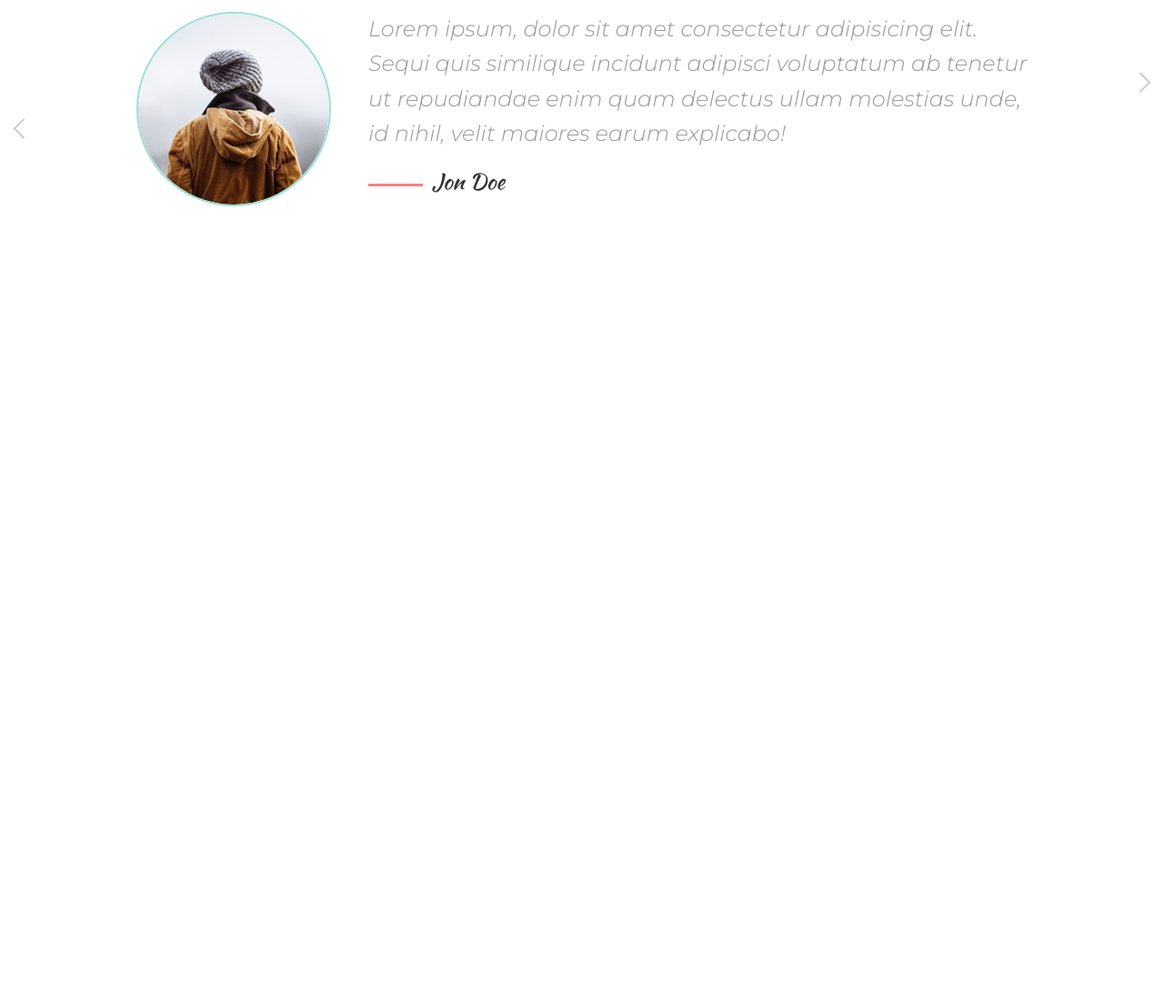
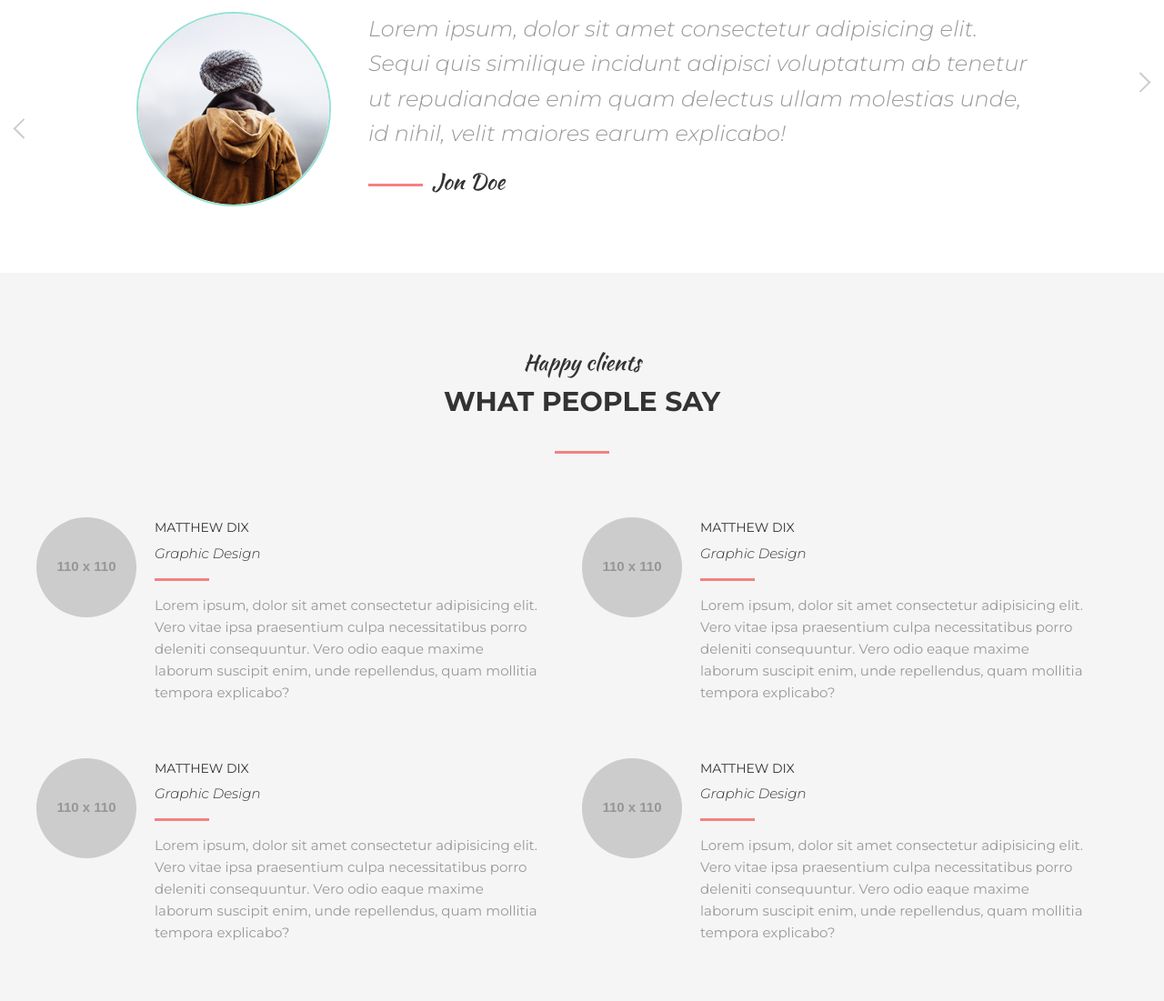
Before and after one commit to imnotasophist/mogo, a plain HTML site: page index.html in a window 1280 px wide. Shown: the part 6604-7705 px from the top of the page at 91% size. Before the commit the page ends 6904 px from the top, so only its background shows below. Drawn offline with Linux system fonts and the light colour scheme; placeholder pictures from the web are drawn by us.

Commit message:
клиенты

```diff
--- a/assets/css/style.css
+++ b/assets/css/style.css
@@ -191,6 +191,9 @@ hr {
 }
 .section--gray {
     background-color: #f8f8f8;
+}
+.section--clients {
+    background-color: #f5f5f5;
 }
 .section__header {
     width: 100%;
@@ -557,3 +560,48 @@ hr {
     font-weight: 300;
     font-style: italic;
 }
+/* Клиенты */
+.clients {
+    display: flex;
+    flex-wrap: wrap;
+    margin-top: 70px;
+}
+.clients__item {
+    width: 50%;
+    padding: 0 45px 0 130px;
+    position: relative;
+    margin-bottom: 60px;
+}
+.clients__photo {
+    width: 110px;
+    height: 110px;
+    border-radius: 50%;
+    position: absolute;
+    top: 0;
+    left: 0;
+    z-index: 1;
+}
+.clients__name {
+    margin-bottom: 5px;
+    font-size: 14px;
+    color: #333333;
+    text-transform: uppercase;
+}
+.clients__prof {
+    font-size: 15px;
+    color: #333333;
+    font-style: italic;
+    font-weight: 300;
+}
+.clients__text {
+    font-size: 15px;
+    color: #999999;
+}
+.clients__text:before {
+    content: "";
+    display: block;
+    width: 60px;
+    height: 3px;
+    background-color: #f38181;
+    margin: 15px 0;
+}
--- a/index.html
+++ b/index.html
@@ -439,5 +439,56 @@
         </div>
     </div>
 
+    <section class="section section--clients">
+        <div class="container">
+            <div class="section__header">
+                <h3 class="section__suptitle">Happy clients</h3>
+                <h2 class="section__title">What people say</h2>
+            </div>
+            <div class="clients">
+                <div class="clients__item">
+                    <img class="clients__photo" src="http://placehold.it/110" alt="">
+                    <div class="clients__content">
+                        <div class="clients__name">Matthew Dix</div>
+                        <div class="clients__prof">Graphic Design</div>
+                        <div class="clients__text">Lorem ipsum, dolor sit amet consectetur adipisicing elit. Vero vitae
+                            ipsa praesentium culpa necessitatibus porro deleniti consequuntur. Vero odio eaque maxime
+                            laborum suscipit enim, unde repellendus, quam mollitia tempora explicabo?</div>
+                    </div>
+                </div>
+                <div class="clients__item">
+                    <img class="clients__photo" src="http://placehold.it/110" alt="">
+                    <div class="clients__content">
+                        <div class="clients__name">Matthew Dix</div>
+                        <div class="clients__prof">Graphic Design</div>
+                        <div class="clients__text">Lorem ipsum, dolor sit amet consectetur adipisicing elit. Vero vitae
+                            ipsa praesentium culpa necessitatibus porro deleniti consequuntur. Vero odio eaque maxime
+                            laborum suscipit enim, unde repellendus, quam mollitia tempora explicabo?</div>
+                    </div>
+                </div>
+                <div class="clients__item">
+                    <img class="clients__photo" src="http://placehold.it/110" alt="">
+                    <div class="clients__content">
+                        <div class="clients__name">Matthew Dix</div>
+                        <div class="clients__prof">Graphic Design</div>
+                        <div class="clients__text">Lorem ipsum, dolor sit amet consectetur adipisicing elit. Vero vitae
+                            ipsa praesentium culpa necessitatibus porro deleniti consequuntur. Vero odio eaque maxime
+                            laborum suscipit enim, unde repellendus, quam mollitia tempora explicabo?</div>
+                    </div>
+                </div>
+                <div class="clients__item">
+                    <img class="clients__photo" src="http://placehold.it/110" alt="">
+                    <div class="clients__content">
+                        <div class="clients__name">Matthew Dix</div>
+                        <div class="clients__prof">Graphic Design</div>
+                        <div class="clients__text">Lorem ipsum, dolor sit amet consectetur adipisicing elit. Vero vitae
+                            ipsa praesentium culpa necessitatibus porro deleniti consequuntur. Vero odio eaque maxime
+                            laborum suscipit enim, unde repellendus, quam mollitia tempora explicabo?</div>
+                    </div>
+                </div>
+            </div>
+        </div>
+    </section>
+
 </body>
 </html>
```
